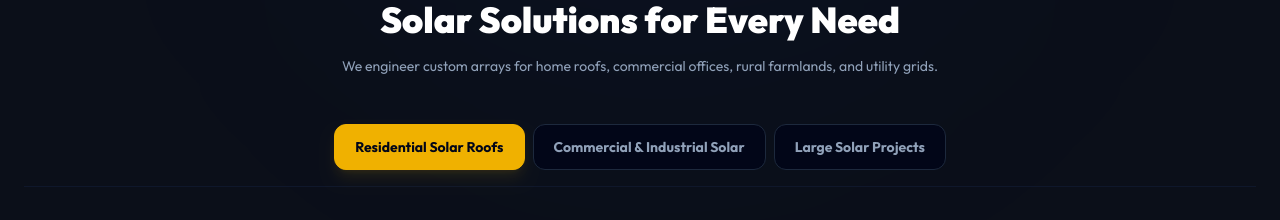
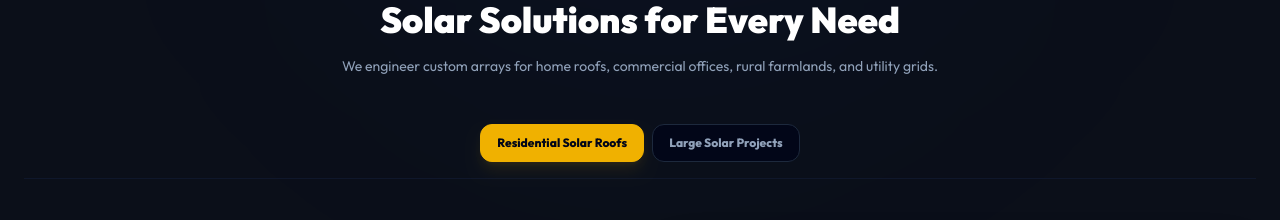
Before and after one commit to Adarsh7509/solar-portal, a React (Vite) app in the folder Customer/: page / in a window 1280 px wide. Shown: the part 1360-1580 px from the top of the page. Built offline with nearby package versions, Linux system fonts and the light colour scheme; no server answers.

Commit message:
Remove Commercial & Industrial Solar solution tab and make solution tab buttons smaller & sleeker

```diff
--- a/Customer/src/App.tsx
+++ b/Customer/src/App.tsx
@@ -57,13 +57,6 @@ const SOLUTIONS = [
     image: 'https://images.unsplash.com/photo-1613665813446-82a78c468a1d?w=800&auto=format&fit=crop&q=60'
   },
   {
-    id: 'commercial',
-    title: 'Commercial & Industrial Solar',
-    desc: 'Use empty rooftop space on warehouses and factories to save massive amounts of money.',
-    features: ['Special tax saving benefits', 'No-upfront-cost options available', 'Strong, high-wind resistant design'],
-    image: 'https://images.unsplash.com/photo-1466611653911-95081537e5b7?w=800&auto=format&fit=crop&q=60'
-  },
-  {
     id: 'large',
     title: 'Large Solar Projects',
     desc: 'Complete setup and care for solar parks, from land planning to grid connection.',
@@ -749,7 +742,7 @@ function Home({ handleNavClick }: HomeProps) {
                 <button
                   key={sol.id}
                   onClick={() => setActiveTab(sol.id)}
-                  className={`px-5 py-3 text-sm font-bold rounded-xl border transition-all duration-300 cursor-pointer ${
+                  className={`px-4 py-2.5 text-xs font-extrabold rounded-xl border transition-all duration-300 cursor-pointer ${
                     activeTab === sol.id
                       ? 'bg-yellow-500 text-slate-950 border-yellow-500 shadow-lg shadow-yellow-500/10'
                       : 'bg-slate-950 border-slate-800 text-slate-400 hover:bg-slate-900 hover:text-white'
```
